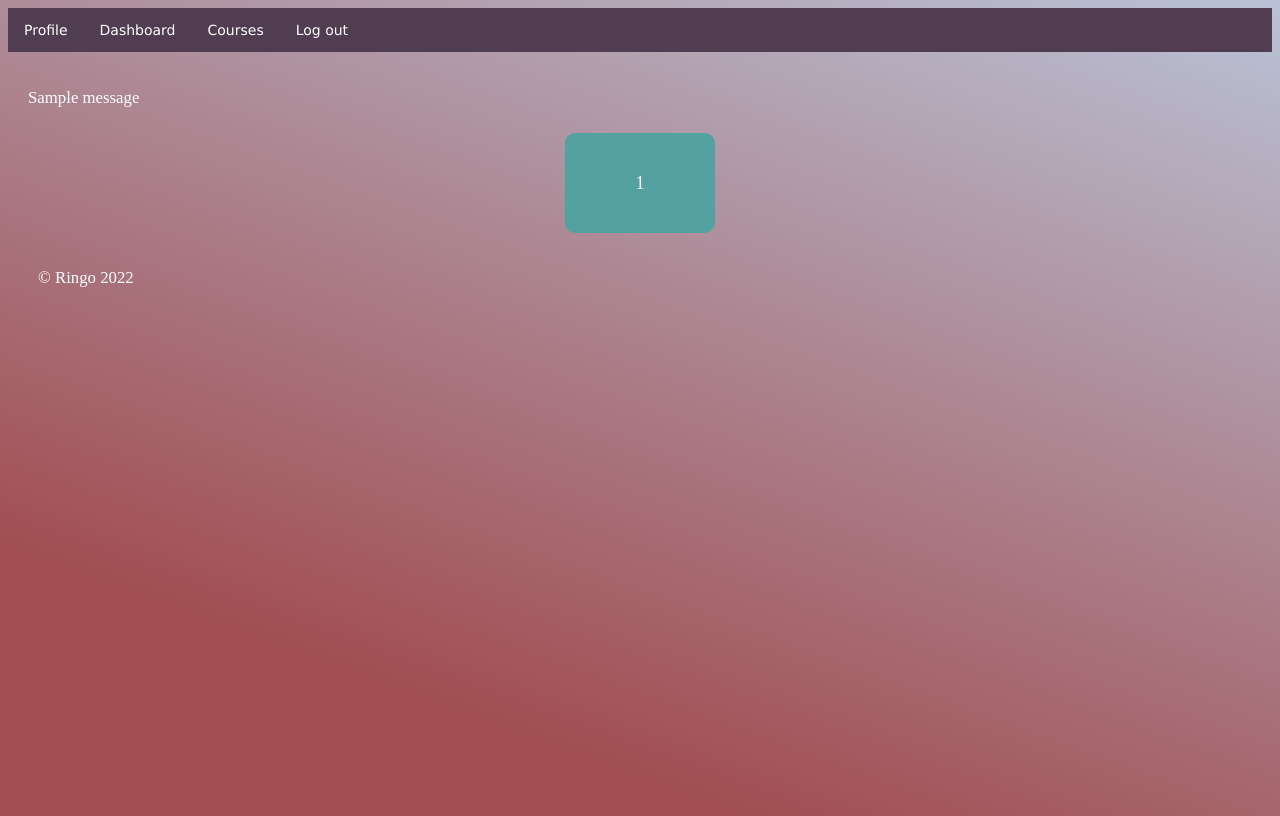
After one commit to Stef-Tapsoba/Oshiete, a Flask app: page /user/courses in a window 1280 px wide. The commit adds this page. Run offline with Flask 2, Linux system fonts and the light colour scheme; tables that the repository leaves empty or names only in its code hold one stand-in row (values such as "Sample post"); one stand-in notice (Sample message) is shown.

Commit message:
added courses and user view

```diff
--- a/app/app.py
+++ b/app/app.py
@@ -4,63 +4,32 @@ from flask import Flask, render_template, send_from_directory, url_for, request,
 import mysql.connector
 from datetime import datetime
 import re
-from forms import registration_form, login_form
 
 app = Flask(__name__)
 app.secret_key = "hellokitty"
 
+#initialize mysql database
 mydb = mysql.connector.connect(
-    host="127.0.0.1",
+    host="127.0.0.1", #db
     port="33065",
     user="root",
     passwd="example",
     database="info600"
 )
 
-my_cursor = mydb.cursor()
 
-
+#Home page
 @app.route("/", methods=["POST", "GET"])
 @app.route("/home")
 def index():
+    if request.method == 'POST':
+        flash("Thank you for sending this message. We will get back to you as soon as possible.")
     return render_template("index.html", title="Home")
 
+
+#Sign up page with form to fill out
 @app.route("/signup", methods=["POST", "GET"])
 def sign_up():
-    form = registration_form()
-    if form.validate_on_submit():
-        flash(f"Good news, {form.username.data}! You've successfully created an account!", "success")
-        return redirect(url_for('index'))
-    return render_template("signup.html", title="Sign Up", form=form)
-
-@app.route("/login")
-def login():
-    form = login_form()
-    return render_template("login.html", title="Login", form=form)
-
-@app.route("/user/profile", methods=["POST", "GET"])
-def profile():
-    flash("Welcome back, "+str(request.form["username"]) +"! Ready to learn?")
-    return render_template("profile.html", title="Profile")
-    """
-def profile(username):
-    #request.form['username']
-    #flash("Youkoso")
-    return render_template("hello.html", name=username)
-    """
-
-@app.route("/about")
-def about():
-    return render_template("about.html")
-
-
-@app.route("/contact")
-def contact():
-    return render_template("contact.html")
-
-
-@app.route("/database", methods=["POST", "GET"] )
-def database():
     try:
         if request.method == 'POST':
             #fetch form data
@@ -68,32 +37,64 @@ def database():
             username = str(userDetails['inputName'])
             email = str(userDetails['inputEmail'])
             password = str(userDetails['inputPassword'])
+
+            #Insert new user to database
+            my_cursor = mydb.cursor()
             my_cursor.execute("INSERT INTO users(username, email, password) VALUES(%s, %s, %s)",
                               (username, email, password))
-            #my_cursor.execute("INSERT INTO users(username, email, password) VALUES({username}, {email}, {password})")
             mydb.commit()
+            my_cursor.close()
+            flash("Your account has been successfully created! Log in now to start your journey!", "success")
+            return redirect(url_for('login'))
 
     except mysql.connector.Error as error:
         print("Failed to insert record")
+    return render_template("signup.html", title="Sign Up")
 
+
+#Sign in page with form t fill out
+@app.route("/login")
+def login():
+    return render_template("login.html", title="Login")
+
+
+#User profile once they are logged in
+@app.route("/user/profile", methods=["POST", "GET"])
+def profile():
+    flash("Welcome back, "+str(request.form["username"]) +"! Ready to learn?")
+    return render_template("profile.html", title="Profile")
+
+
+@app.route("/user/courses")
+def courses():
+    my_cursor = mydb.cursor()
+    my_cursor.execute("SELECT * FROM courses")
+    records = my_cursor.fetchall()
+    my_cursor.close()
+    return render_template("courses.html",courses=records)
+
+#About page
+@app.route("/about")
+def about():
+    return render_template("about.html")
+
+
+#Contact us page with a form to fill with message
+@app.route("/contact")
+def contact():
+    return render_template("contact.html")
+
+
+#Used to see the users that are registered
+@app.route("/database")
+def database():
+    my_cursor = mydb.cursor()
     my_cursor.execute("SELECT username, email, password FROM users")
     records = my_cursor.fetchall()
+    my_cursor.close()
     return render_template("view.html",records=records)
-    '''
-    mydb = mysql.connector.connect(
-        host="db",
-        port="33065",
-        user="root",
-        passwd="example",
-        database="info600"
-    )
 
-    my_cursor = mydb.cursor()
-    my_cursor.execute("SELECT name, email FROM users")
-    records = my_cursor.fetchall()
 
-    return render_template("view.html",records=records)
-    '''
-
+#Run program in debug mode
 if __name__ == '__main__':
     app.run(debug=True)
--- a/app/static/styles.css
+++ b/app/static/styles.css
@@ -29,9 +29,8 @@ input {
     font-size: 1.3em;
 }
 
-.row {
+::placeholder {
     text-align: center;
-    display:block;
 }
 
 ul {
@@ -65,29 +64,27 @@ li a:hover {
     float: center;
 }
 
-.form-control-label{
-    width: 15px;
-    float:left;
-}
-
-.form-control form-control-lg {
-    width: 50px;;
-    float:right;
-}
-
 footer {
     text-align: center;
     padding: 10px;
   }
 
-#login-button {
+#login-button, #signup-button, #submit-button {
     background-color: rgb(94, 207, 207);
     margin: 10;
     color: white;
     width: 150px;
 }
 
-#login-button:hover {
+#course-button {
+    background-color: rgb(84, 161, 161);
+    margin: 20;
+    color: white;
+    width: 150px;
+    height: 100px;
+}
+
+#login-button:hover, #signup-button:hover, #submit-button:hover, #course-button:hover {
     background-color: #A2C7E5;
     cursor: pointer;
 }
--- a/app/templates/base.html
+++ b/app/templates/base.html
@@ -27,6 +27,9 @@
     </header>
     <br>
     <main role="main" class="container">
+        {% for message in get_flashed_messages() %}
+            <p> {{message}} </p>
+        {% endfor %}
         <!--{% with messages = get_flashed_messages(with_categories=true) %}
             {% if messages %}
                 {% for category, message in messages%}
--- /dev/null
+++ b/app/templates/courses.html
@@ -0,0 +1,8 @@
+{% extends "user-view.html" %}
+{% block content%}
+{% for course in courses%}
+    <input type="submit" id="course-button" value="{{ course[0] }}">
+    <br>
+{% endfor %}
+</ul>
+{% endblock %}
--- a/app/templates/profile.html
+++ b/app/templates/profile.html
@@ -1,6 +1,4 @@
-{% extends "base.html" %}
+{% extends "user-view.html" %}
 {% block content%}
-    {% for message in get_flashed_messages() %}
-        <p> {{message}} </p>
-    {% endfor %}
+
 {% endblock %}
--- /dev/null
+++ b/app/templates/user-view.html
@@ -0,0 +1,47 @@
+<!doctype html>
+<html>
+<head>
+    <meta charset="UTF-8">
+    <link rel="stylesheet" href="{{ url_for('static', filename='styles.css') }}">
+    <!--<link rel="stylesheet" href="static/styles.css">-->
+    {% if title %}
+        <title>Oshiete - {{ title }}</title>
+    {% else %}
+        <title>Oshiete</title>
+    {% endif %}
+</head>
+<body>
+    <header class="site-header">
+        <nav class="navbar">
+            <div class="collapse navbar-collapse" id="navbarToggle">
+                <ul>
+                    <li><a class="nav-item nav-link" href="/">Profile</a></li>
+                    <li><a class="nav-item nav-link" href="/about">Dashboard</a></li>
+                     <!-- Navbar Right Side-->
+                    <li><a style="float:right" class="nav-item nav-link" href="/user/courses">Courses</a></li>
+                    <li><a style="float:right" class="nav-item nav-link" href="/">Log out</a></li>
+                </ul>
+            </div>
+        </nav>
+    </header>
+    <br>
+    <main role="main" class="container">
+        {% for message in get_flashed_messages() %}
+            <p> {{message}} </p>
+        {% endfor %}
+        <!--{% with messages = get_flashed_messages(with_categories=true) %}
+            {% if messages %}
+                {% for category, message in messages%}
+                    <div class="alert alert-{{ category }}">
+                        {{ message }}
+                    </div>
+                {% endfor %}
+            {% endif %}
+        {% endwith %}-->
+        {% block content %}{% endblock %}
+    </main>
+    <footer class="footer">
+        <p>&copy; Ringo 2022</p>
+    </footer>
+</body>
+</html>
```
Also changed, not shown: app/templates/login.html (+4 -10 lines), app/templates/signup.html (+9 -9 lines), 5 other files.
